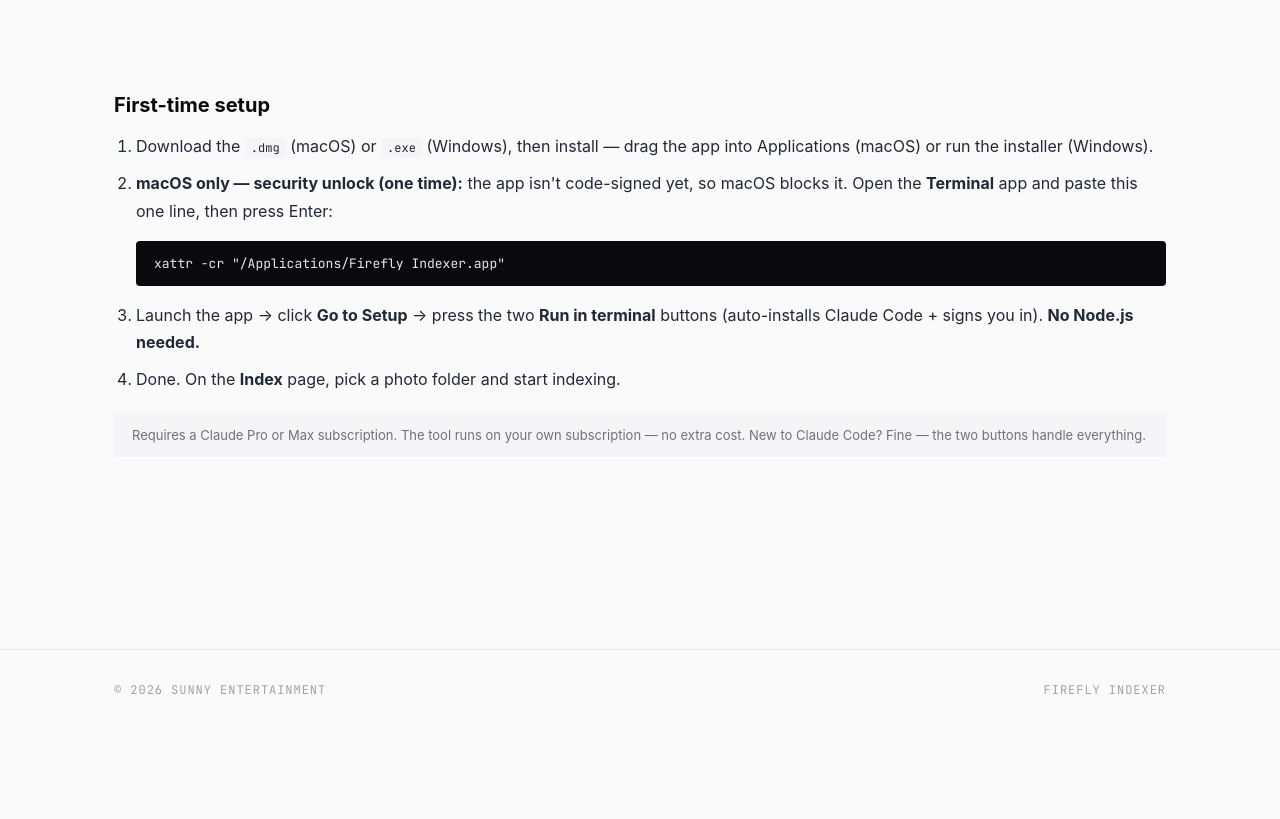
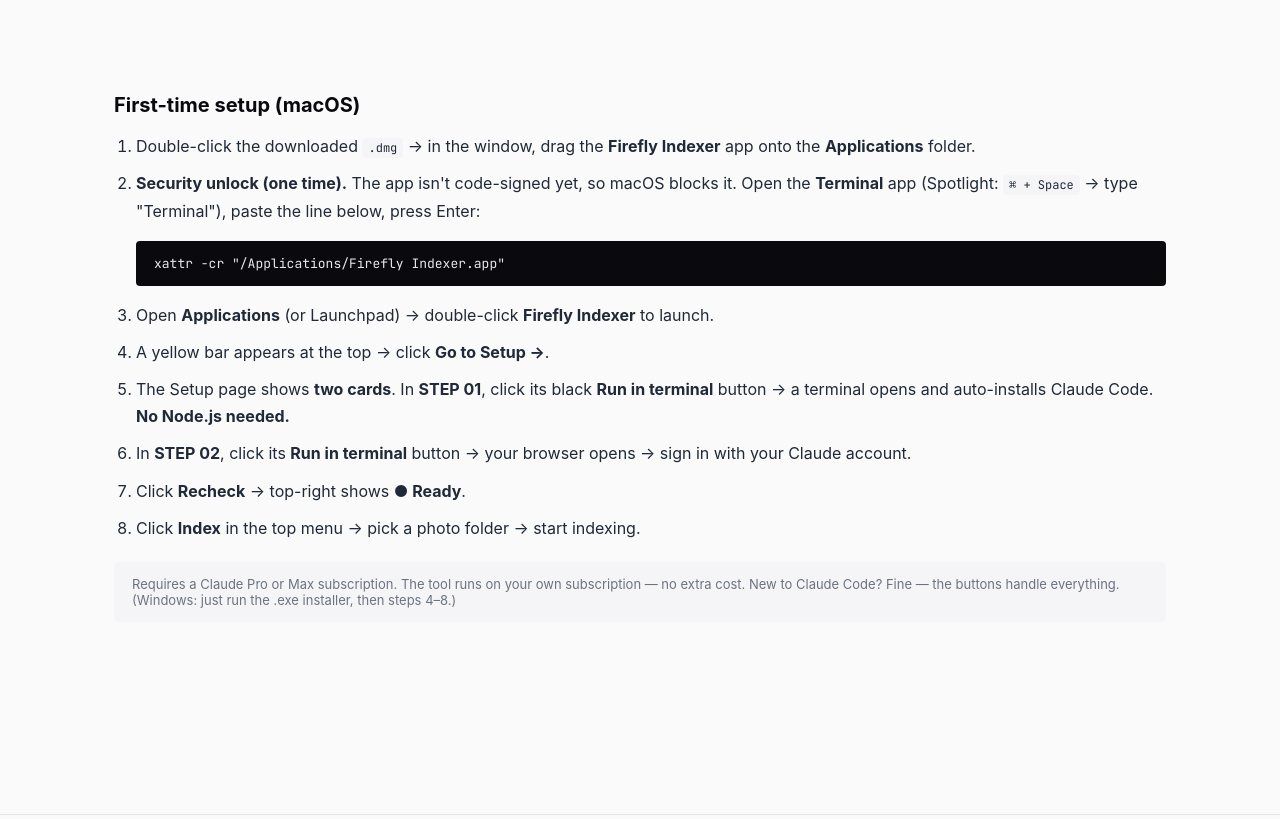
Before and after one commit to nextsunny-ai/firefly-indexer, a website: page docs/index.html in a window 1280 px wide. Shown: the part 598-1417 px from the top of the page. Before the commit the page ends 1328 px from the top, so only its background shows below. Drawn offline with Linux system fonts and the light colour scheme; no server answers; a web font is replaced by a local one.

Commit message:
Download page: 8-step install guide — clearer per-step flow

```diff
--- a/docs/index.html
+++ b/docs/index.html
@@ -102,17 +102,21 @@
   </section>
 
   <section class="info">
-    <h3 data-i18n="setup_title">First-time setup</h3>
+    <h3 data-i18n="setup_title">First-time setup (macOS)</h3>
     <ol>
-      <li data-i18n="setup_step1" data-i18n-html="true">Download the <code>.dmg</code> (macOS) or <code>.exe</code> (Windows), then install — drag the app into Applications (macOS) or run the installer (Windows).</li>
-      <li data-i18n="setup_step2" data-i18n-html="true"><strong>macOS only — security unlock (one time):</strong> the app isn't code-signed yet, so macOS blocks it. Open the <strong>Terminal</strong> app and paste this one line, then press Enter:</li>
+      <li data-i18n="setup_s1" data-i18n-html="true">Double-click the downloaded <code>.dmg</code> → in the window, drag the <strong>Firefly Indexer</strong> app onto the <strong>Applications</strong> folder.</li>
+      <li data-i18n="setup_s2" data-i18n-html="true"><strong>Security unlock (one time).</strong> The app isn't code-signed yet, so macOS blocks it. Open the <strong>Terminal</strong> app (Spotlight: <code>⌘ + Space</code> → type "Terminal"), paste the line below, press Enter:</li>
     </ol>
     <pre class="info-code">xattr -cr "/Applications/Firefly Indexer.app"</pre>
     <ol start="3">
-      <li data-i18n="setup_step3" data-i18n-html="true">Launch the app → click <strong>Go to Setup</strong> → press the two <strong>Run in terminal</strong> buttons (auto-installs Claude Code + signs you in). <strong>No Node.js needed.</strong></li>
-      <li data-i18n="setup_step4" data-i18n-html="true">Done. On the <strong>Index</strong> page, pick a photo folder and start indexing.</li>
+      <li data-i18n="setup_s3" data-i18n-html="true">Open <strong>Applications</strong> (or Launchpad) → double-click <strong>Firefly Indexer</strong> to launch.</li>
+      <li data-i18n="setup_s4" data-i18n-html="true">A yellow bar appears at the top → click <strong>Go to Setup →</strong>.</li>
+      <li data-i18n="setup_s5" data-i18n-html="true">The Setup page shows <strong>two cards</strong>. In <strong>STEP 01</strong>, click its black <strong>Run in terminal</strong> button → a terminal opens and auto-installs Claude Code. <strong>No Node.js needed.</strong></li>
+      <li data-i18n="setup_s6" data-i18n-html="true">In <strong>STEP 02</strong>, click its <strong>Run in terminal</strong> button → your browser opens → sign in with your Claude account.</li>
+      <li data-i18n="setup_s7" data-i18n-html="true">Click <strong>Recheck</strong> → top-right shows <strong>● Ready</strong>.</li>
+      <li data-i18n="setup_s8" data-i18n-html="true">Click <strong>Index</strong> in the top menu → pick a photo folder → start indexing.</li>
     </ol>
-    <p class="info-note" data-i18n="setup_note">Requires a Claude Pro or Max subscription. The tool runs on your own subscription — no extra cost. New to Claude Code? Fine — the two buttons handle everything.</p>
+    <p class="info-note" data-i18n="setup_note">Requires a Claude Pro or Max subscription. The tool runs on your own subscription — no extra cost. New to Claude Code? Fine — the buttons handle everything. (Windows: just run the .exe installer, then steps 4–8.)</p>
   </section>
 
   <footer>
@@ -133,12 +137,16 @@
         mac_body:   ".dmg · separate builds for Apple Silicon and Intel.",
         mac_btn_arm:"Download · Apple Silicon",
         mac_btn_intel:"Intel",
-        setup_title:"First-time setup",
-        setup_step1:'Download the <code>.dmg</code> (macOS) or <code>.exe</code> (Windows), then install — drag the app into Applications (macOS) or run the installer (Windows).',
-        setup_step2:'<strong>macOS only — security unlock (one time):</strong> the app isn\'t code-signed yet, so macOS blocks it. Open the <strong>Terminal</strong> app and paste this one line, then press Enter:',
-        setup_step3:'Launch the app → click <strong>Go to Setup</strong> → press the two <strong>Run in terminal</strong> buttons (auto-installs Claude Code + signs you in). <strong>No Node.js needed.</strong>',
-        setup_step4:'Done. On the <strong>Index</strong> page, pick a photo folder and start indexing.',
-        setup_note:"Requires a Claude Pro or Max subscription. The tool runs on your own subscription — no extra cost. New to Claude Code? Fine — the two buttons handle everything.",
+        setup_title:"First-time setup (macOS)",
+        setup_s1:'Double-click the downloaded <code>.dmg</code> → in the window, drag the <strong>Firefly Indexer</strong> app onto the <strong>Applications</strong> folder.',
+        setup_s2:'<strong>Security unlock (one time).</strong> The app isn\'t code-signed yet, so macOS blocks it. Open the <strong>Terminal</strong> app (Spotlight: <code>⌘ + Space</code> → type "Terminal"), paste the line below, press Enter:',
+        setup_s3:'Open <strong>Applications</strong> (or Launchpad) → double-click <strong>Firefly Indexer</strong> to launch.',
+        setup_s4:'A yellow bar appears at the top → click <strong>Go to Setup →</strong>.',
+        setup_s5:'The Setup page shows <strong>two cards</strong>. In <strong>STEP 01</strong>, click its black <strong>Run in terminal</strong> button → a terminal opens and auto-installs Claude Code. <strong>No Node.js needed.</strong>',
+        setup_s6:'In <strong>STEP 02</strong>, click its <strong>Run in terminal</strong> button → your browser opens → sign in with your Claude account.',
+        setup_s7:'Click <strong>Recheck</strong> → top-right shows <strong>● Ready</strong>.',
+        setup_s8:'Click <strong>Index</strong> in the top menu → pick a photo folder → start indexing.',
+        setup_note:"Requires a Claude Pro or Max subscription. The tool runs on your own subscription — no extra cost. New to Claude Code? Fine — the buttons handle everything. (Windows: just run the .exe installer, then steps 4–8.)",
       },
       ko: {
         hero_title: "Adobe Firefly Indexer",
@@ -148,12 +156,16 @@
         mac_body:   ".dmg · Apple Silicon과 Intel용으로 분리 빌드.",
         mac_btn_arm:"다운로드 · Apple Silicon",
         mac_btn_intel:"Intel",
-        setup_title:"처음 설치 시",
-        setup_step1:'<code>.dmg</code>(macOS) 또는 <code>.exe</code>(Windows) 다운로드 후 설치 — macOS는 앱을 응용 프로그램 폴더로 드래그, Windows는 설치 파일 실행.',
-        setup_step2:'<strong>macOS 전용 — 보안 해제 (1회만):</strong> 앱이 아직 서명 전이라 macOS가 막습니다. <strong>터미널</strong> 앱을 열고 아래 한 줄을 붙여넣은 뒤 엔터:',
-        setup_step3:'앱 실행 → <strong>Setup으로</strong> 클릭 → <strong>터미널 자동 실행</strong> 버튼 2개 누르기 (Claude Code 자동 설치 + 자동 로그인). <strong>Node.js 불필요.</strong>',
-        setup_step4:'완료. <strong>Index</strong> 페이지에서 사진 폴더 선택 → 인덱싱 시작.',
-        setup_note:"Claude Pro 또는 Max 구독이 필요합니다. 본인 구독으로 작동 — 추가 비용 없음. Claude Code가 처음이어도 OK — 버튼 2개가 다 해줍니다.",
+        setup_title:"처음 설치 시 (macOS)",
+        setup_s1:'받은 <code>.dmg</code> 더블클릭 → 창에서 <strong>Firefly Indexer</strong> 앱을 <strong>응용 프로그램(Applications)</strong> 폴더로 드래그.',
+        setup_s2:'<strong>보안 해제 (1회만).</strong> 앱이 아직 서명 전이라 macOS가 막습니다. <strong>터미널</strong> 앱을 열고 (Spotlight: <code>⌘ + Space</code> → "터미널" 입력) 아래 줄을 붙여넣고 엔터:',
+        setup_s3:'<strong>응용 프로그램</strong> 폴더(또는 Launchpad)에서 <strong>Firefly Indexer</strong> 더블클릭 = 앱 실행.',
+        setup_s4:'화면 위쪽에 노란 줄이 뜸 → <strong>Setup으로 →</strong> 클릭.',
+        setup_s5:'Setup 페이지에 <strong>카드 2장</strong>이 보임. <strong>STEP 01</strong> 카드 안의 검정 <strong>터미널 자동 실행</strong> 버튼 클릭 → 터미널이 열리며 Claude Code 자동 설치. <strong>Node.js 불필요.</strong>',
+        setup_s6:'<strong>STEP 02</strong> 카드 안의 <strong>터미널 자동 실행</strong> 버튼 클릭 → 브라우저가 열림 → 본인 Claude 계정으로 로그인.',
+        setup_s7:'<strong>다시 체크</strong> 클릭 → 우상단에 <strong>● 준비됨</strong> 표시.',
+        setup_s8:'위쪽 메뉴 <strong>Index</strong> 클릭 → 사진 폴더 선택 → 인덱싱 시작.',
+        setup_note:"Claude Pro 또는 Max 구독이 필요합니다. 본인 구독으로 작동 — 추가 비용 없음. Claude Code가 처음이어도 OK — 버튼이 다 해줍니다. (Windows는 .exe 설치 파일 실행 후 = 4~8단계.)",
       },
     };
     const LANG_KEY = "firefly_indexer_lang";
```
